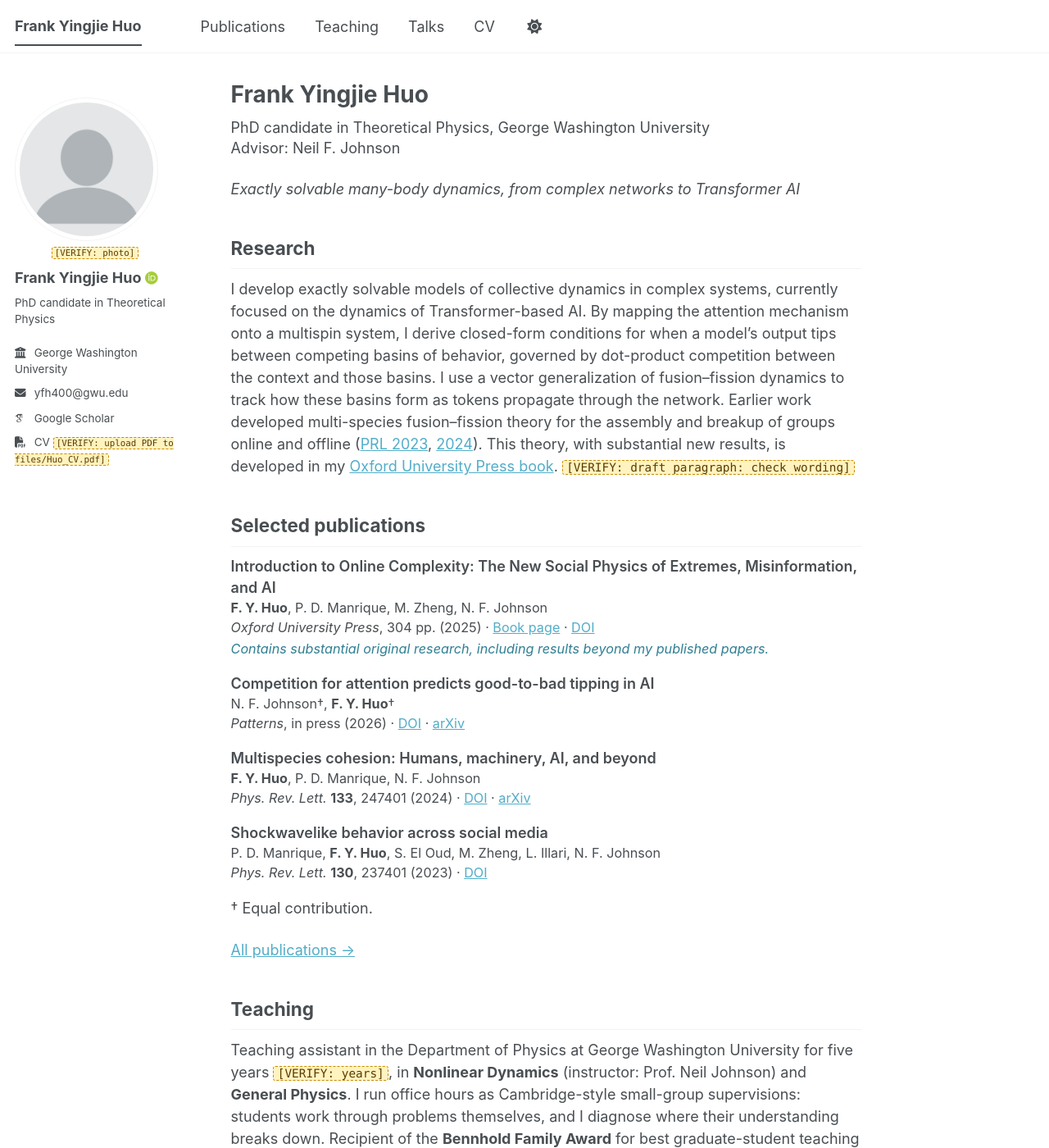
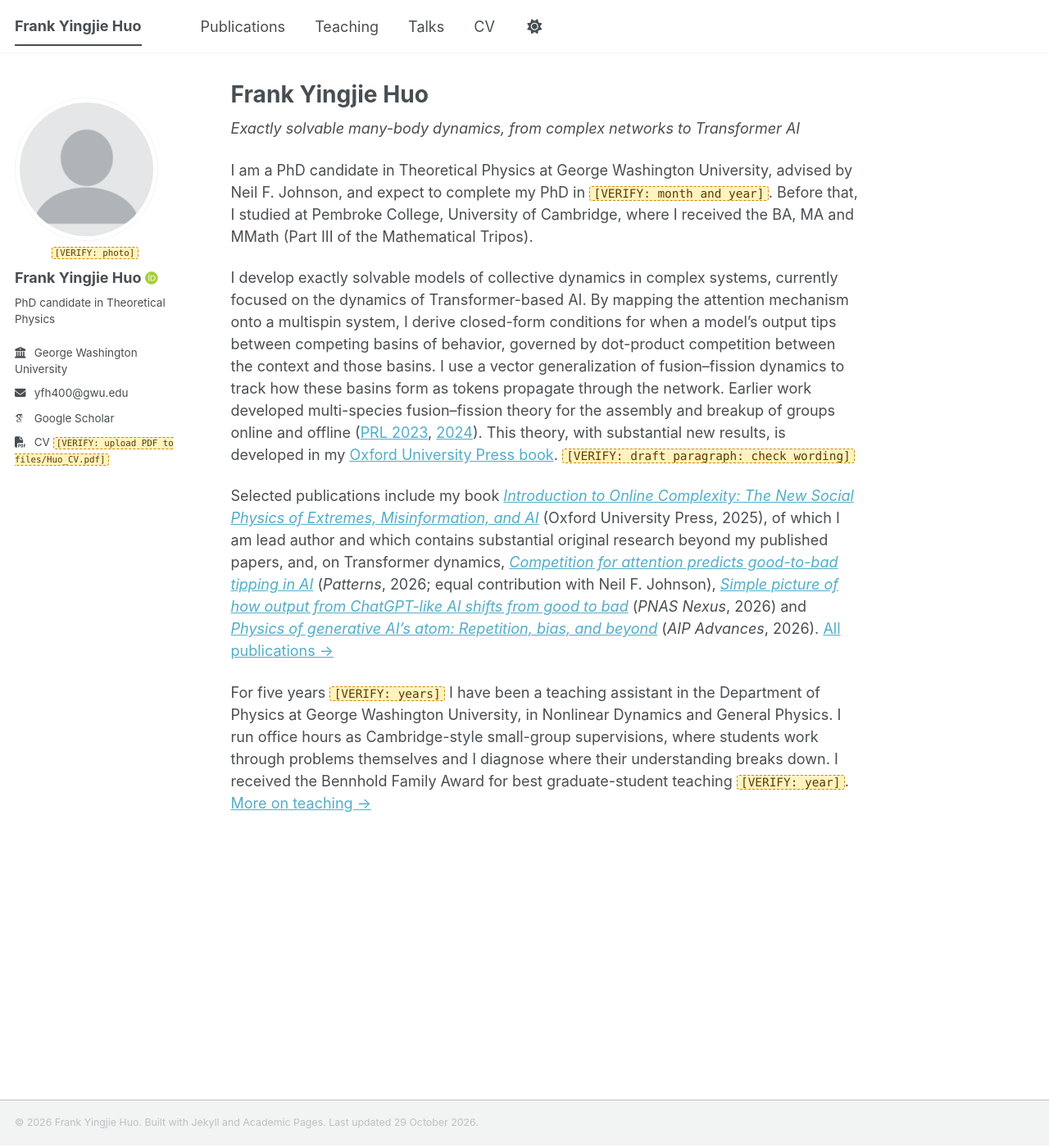
Before and after one commit to FrankHuo-217/huo.github.io, a Jekyll site: the page built from _pages/about.md, in a window 1280 px wide and 1400 px high. Shown: the whole window at 82% size. Built offline with Jekyll 4.4.1, drawn with Linux system fonts in a browser that asks for light colours; some web fonts are replaced; a script bundle is joined from its source files by our own code; some of the changed text lies outside the part shown.

Commit message:
Rewrite the home page as short paragraphs
Replace the headed sections with four paragraphs: position and
background, research, selected publications, and teaching. Education
stays on the CV page. Selected publications are now written into the
home page text, so the `selected` field is no longer used.

Co-Authored-By: Claude Opus 5.5 <noreply@anthropic.com>
Claude-Session: https://claude.ai/code/session_01EX1ohUgYjPPjqdCJmoT8XW

```diff
--- a/_pages/about.md
+++ b/_pages/about.md
@@ -7,11 +7,6 @@ redirect_from:
   - /about.html
 ---
 
-<p class="home-affil">
-PhD candidate in Theoretical Physics, George Washington University<br>
-Advisor: Neil F. Johnson
-</p>
-
 <p class="home-interests">Exactly solvable many-body dynamics, from complex networks to Transformer AI</p>
 
 <p class="home-links">
@@ -20,24 +15,10 @@ Advisor: Neil F. Johnson
 · {% include cv-link.html label="CV" %}
 </p>
 
-## Research
+I am a PhD candidate in Theoretical Physics at George Washington University, advised by Neil F. Johnson, and expect to complete my PhD in {% include verify.html note="month and year" %}. Before that, I studied at Pembroke College, University of Cambridge, where I received the BA, MA and MMath (Part III of the Mathematical Tripos).
 
 I develop exactly solvable models of collective dynamics in complex systems, currently focused on the dynamics of Transformer-based AI. By mapping the attention mechanism onto a multispin system, I derive closed-form conditions for when a model's output tips between competing basins of behavior, governed by dot-product competition between the context and those basins. I use a vector generalization of fusion–fission dynamics to track how these basins form as tokens propagate through the network. Earlier work developed multi-species fusion–fission theory for the assembly and breakup of groups online and offline ([PRL 2023]({{ "/publications/#2023-prl-shockwavelike-behavior" | relative_url }}), [2024]({{ "/publications/#2024-prl-multispecies-cohesion" | relative_url }})). This theory, with substantial new results, is developed in my [Oxford University Press book]({{ "/publications/#2025-book-introduction-to-online-complexity" | relative_url }}). {% include verify.html note="draft paragraph: check wording" %}
 
-## Selected publications
+Selected publications include my book [*Introduction to Online Complexity: The New Social Physics of Extremes, Misinformation, and AI*]({{ "/publications/#2025-book-introduction-to-online-complexity" | relative_url }}) (Oxford University Press, 2025), of which I am lead author and which contains substantial original research beyond my published papers, and, on Transformer dynamics, [*Competition for attention predicts good-to-bad tipping in AI*]({{ "/publications/#2026-patterns-competition-for-attention" | relative_url }}) (*Patterns*, 2026; equal contribution with Neil F. Johnson), [*Simple picture of how output from ChatGPT-like AI shifts from good to bad*]({{ "/publications/#2026-pnas-nexus-good-to-bad" | relative_url }}) (*PNAS Nexus*, 2026) and [*Physics of generative AI's atom: Repetition, bias, and beyond*]({{ "/publications/#2026-aip-advances-generative-ai-atom" | relative_url }}) (*AIP Advances*, 2026). [All publications →]({{ "/publications/" | relative_url }})
 
-{% assign selected = site.publications | where_exp: "p", "p.selected" | sort: "selected" %}
-{% include publication-list.html pubs=selected %}
-
-[All publications →]({{ "/publications/" | relative_url }})
-
-## Teaching
-
-Teaching assistant in the Department of Physics at George Washington University for five years {% include verify.html note="years" %}, in **Nonlinear Dynamics** (instructor: Prof. Neil Johnson) and **General Physics**. I run office hours as Cambridge-style small-group supervisions: students work through problems themselves, and I diagnose where their understanding breaks down. Recipient of the **Bennhold Family Award** for best graduate-student teaching {% include verify.html note="year" %}.
-
-[More on teaching →]({{ "/teaching/" | relative_url }})
-
-## Education
-
-- **PhD in Physics** {% include verify.html note="official degree name" %}, George Washington University, expected {% include verify.html note="date" %}. Advisor: Neil F. Johnson.
-- **BA, MA and MMath (Part III of the Mathematical Tripos)**, Pembroke College, University of Cambridge.
+For five years {% include verify.html note="years" %} I have been a teaching assistant in the Department of Physics at George Washington University, in Nonlinear Dynamics and General Physics. I run office hours as Cambridge-style small-group supervisions, where students work through problems themselves and I diagnose where their understanding breaks down. I received the Bennhold Family Award for best graduate-student teaching {% include verify.html note="year" %}. [More on teaching →]({{ "/teaching/" | relative_url }})
--- a/_sass/layout/_custom.scss
+++ b/_sass/layout/_custom.scss
@@ -63,12 +63,6 @@ body {
 }
 
 /* Home page */
-.home-affil {
-  margin-bottom: 0.5em;
-  font-size: $type-size-4;
-  line-height: 1.4;
-}
-
 .home-interests {
   margin-bottom: 0.5em;
   font-style: italic;
```
Also changed, not shown: README.md (+4 -4 lines), _publications/2023-prl-shockwavelike-behavior.md (+0 -1 lines), _publications/2024-prl-multispecies-cohesion.md (+0 -1 lines), _publications/2025-book-introduction-to-online-complexity.md (+0 -1 lines), _publications/2026-patterns-competition-for-attention.md (+0 -1 lines).
